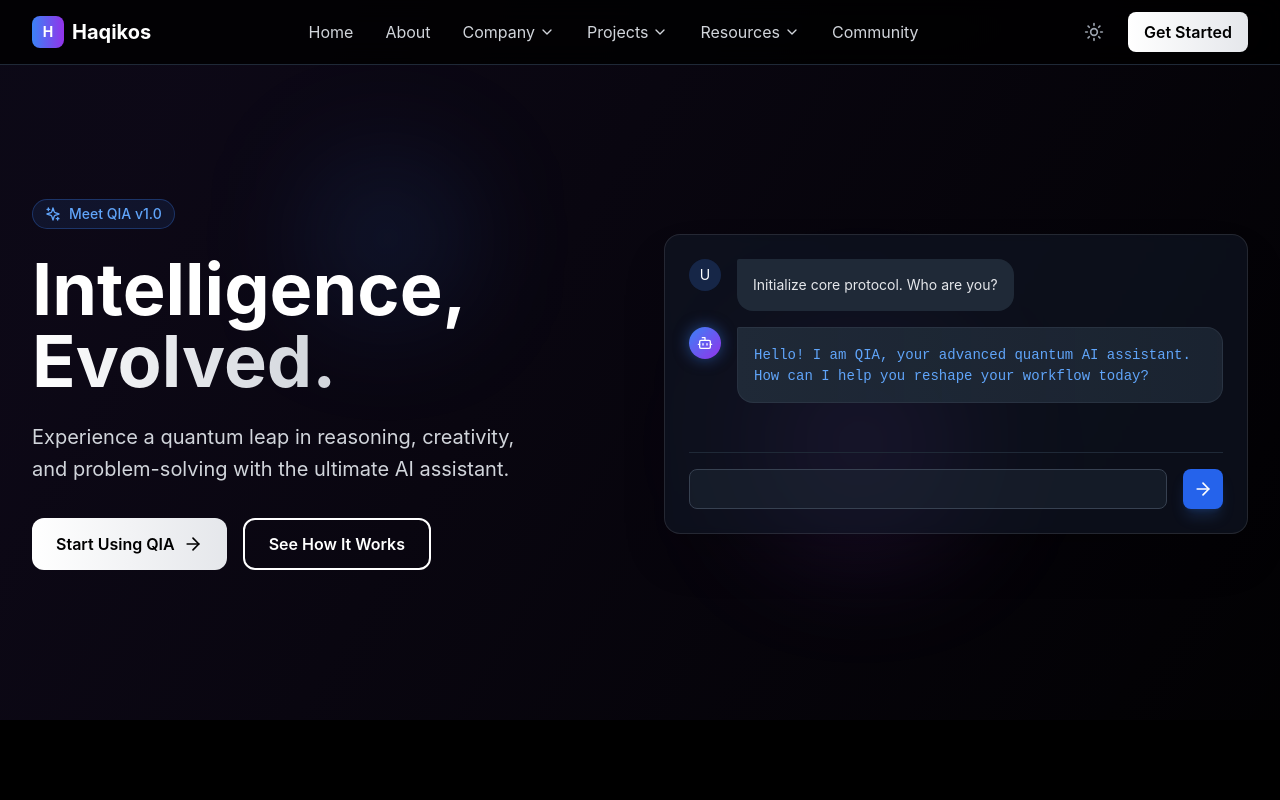
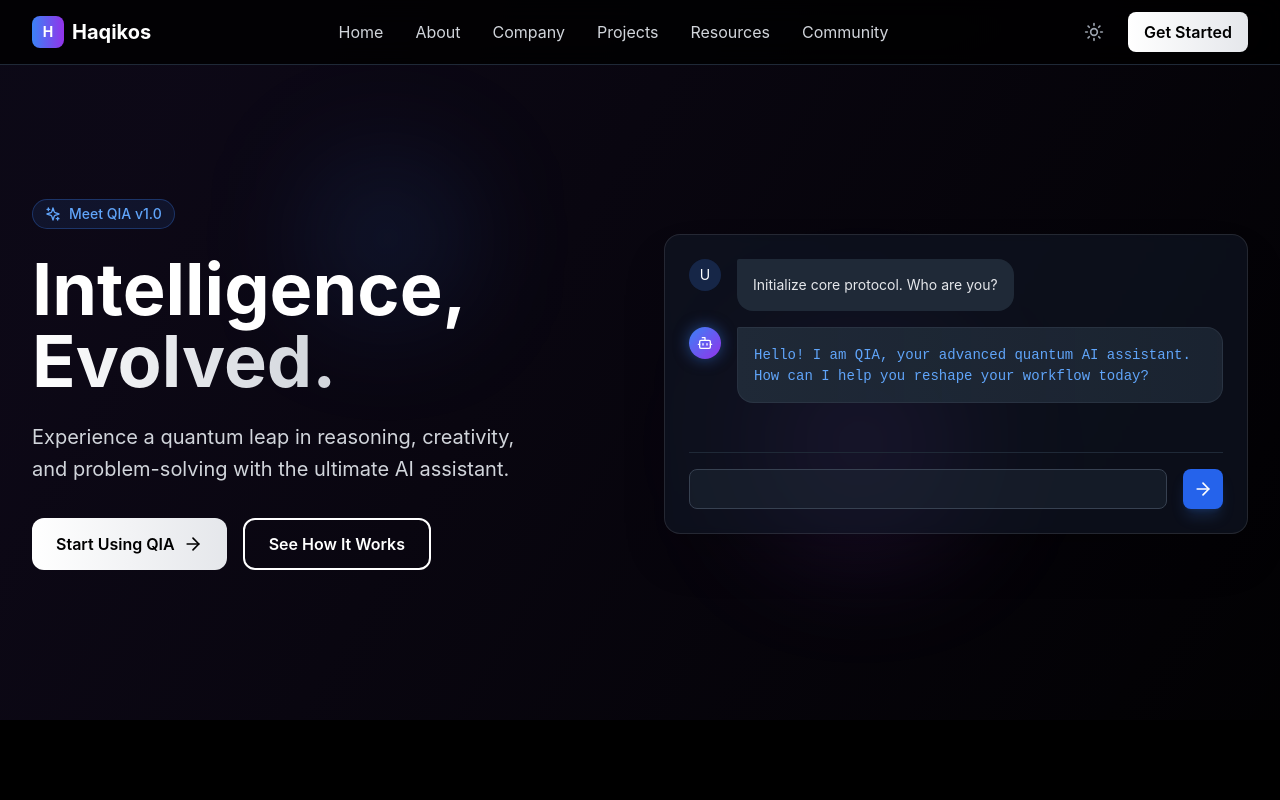
Before and after one commit to haqikos/Haqikos, a Next.js app: page /qia in a window 1280 px wide. Shown: the top 800 px of the page. Built offline with nearby package versions, Linux system fonts and the light colour scheme.

Commit message:
fix: navbar hover state and styling

```diff
--- a/components/Header.jsx
+++ b/components/Header.jsx
@@ -2,7 +2,7 @@
 
 import { useState, useEffect } from "react";
 import { motion, AnimatePresence } from "framer-motion";
-import { Menu, X, Sun, Moon, ChevronDown } from "lucide-react";
+import { Menu, X, Sun, Moon } from "lucide-react";
 
 const Header = () => {
   const [isMenuOpen, setIsMenuOpen] = useState(false);
@@ -90,7 +90,10 @@ const Header = () => {
             {navigation.map((item) => (
               <div key={item.name} className="relative">
                 {item.dropdown ? (
-                  <div>
+                  <div
+                    onMouseEnter={() => setActiveDropdown(item.name)}
+                    onMouseLeave={() => setActiveDropdown(null)}
+                  >
                     <button
                       onClick={() => toggleDropdown(item.name)}
                       className="flex items-center space-x-1 text-gray-300 hover:text-white transition-colors duration-200 py-2"
@@ -98,11 +101,6 @@ const Header = () => {
                       aria-haspopup="true"
                     >
                       <span>{item.name}</span>
-                      <ChevronDown
-                        className={`w-4 h-4 transition-transform duration-200 ${
-                          activeDropdown === item.name ? "rotate-180" : ""
-                        }`}
-                      />
                     </button>
 
                     <AnimatePresence>
@@ -199,11 +197,6 @@ const Header = () => {
                         className="flex items-center justify-between w-full text-left text-gray-300 hover:text-white transition-colors duration-200 py-2"
                       >
                         <span>{item.name}</span>
-                        <ChevronDown
-                          className={`w-4 h-4 transition-transform duration-200 ${
-                            activeDropdown === item.name ? "rotate-180" : ""
-                          }`}
-                        />
                       </button>
 
                       {activeDropdown === item.name && (
```
